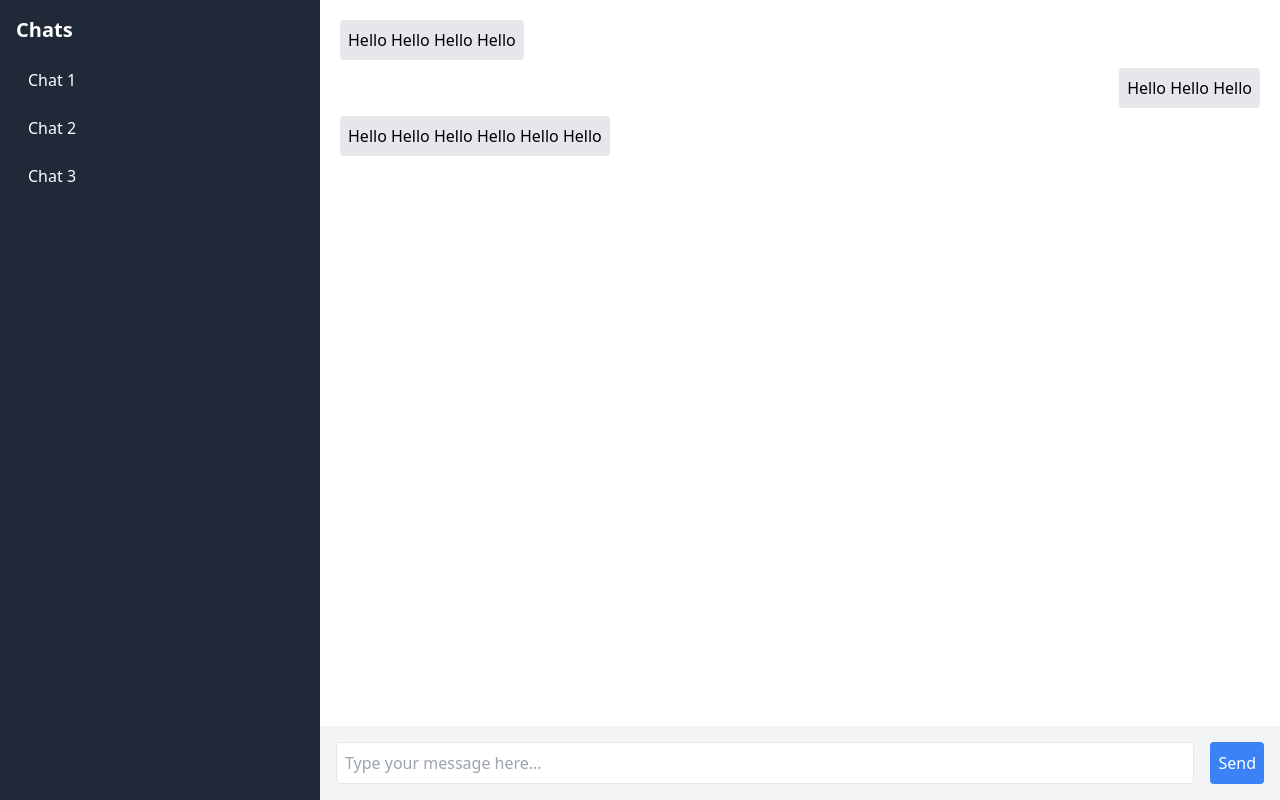
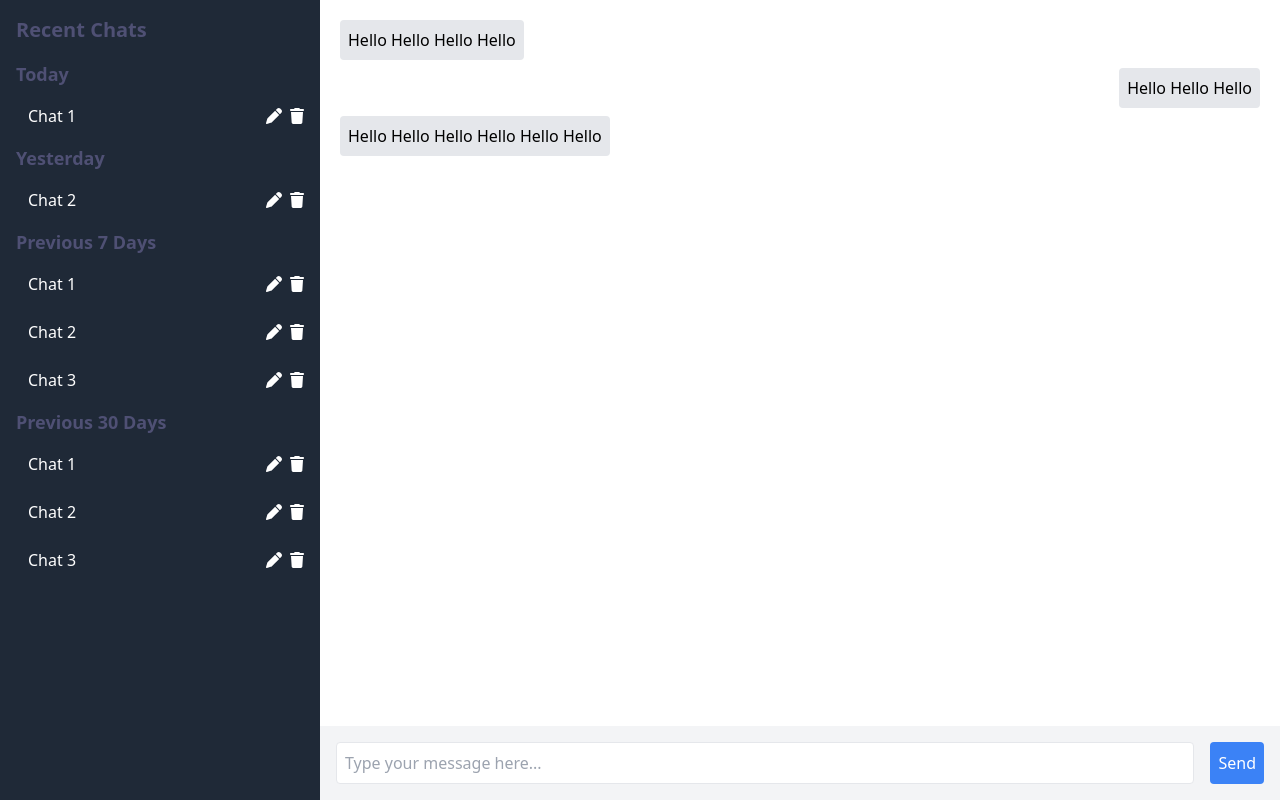
Before and after one commit to ltamJMS/chat-sample, a Vue app: page / in a window 1280 px wide. Built offline with nearby package versions, Linux system fonts and the light colour scheme.

Commit message:
break section for sidebar

```diff
--- a/package.json
+++ b/package.json
@@ -8,6 +8,9 @@
     "lint": "vue-cli-service lint"
   },
   "dependencies": {
+    "@fortawesome/fontawesome-svg-core": "^6.7.2",
+    "@fortawesome/free-solid-svg-icons": "^6.7.2",
+    "@fortawesome/vue-fontawesome": "^3.0.8",
     "autoprefixer": "^10.4.20",
     "core-js": "^3.8.3",
     "postcss": "^8.5.1",
--- /dev/null
+++ b/src/components/ChatSection.vue
@@ -0,0 +1,44 @@
+<!-- ChatSection.vue -->
+<template>
+  <div v-if="chats.length">
+    <h3 class="section-header text-lg font-semibold mb-2">{{ title }}</h3>
+    <ul>
+      <li
+        v-for="(chat, index) in chats"
+        :key="title + '-' + index"
+        class="mb-2 flex items-center"
+      >
+        <button class="flex-grow text-left py-2 px-3 rounded hover:bg-gray-700">
+          {{ chat.name }}
+        </button>
+        <span class="ml-2">
+          <font-awesome-icon
+            icon="pen"
+            class="cursor-pointer hover:text-gray-400"
+            @click="$emit('renameChat', index)"
+          />
+          <font-awesome-icon
+            icon="trash"
+            class="cursor-pointer hover:text-gray-400 ml-2"
+            @click="$emit('deleteChat', index)"
+          />
+        </span>
+      </li>
+    </ul>
+  </div>
+</template>
+
+<script>
+export default {
+  props: {
+    title: String,
+    chats: Array,
+  },
+};
+</script>
+
+<style scoped>
+.section-header {
+  color: #4f5074;
+}
+</style>
--- a/src/components/MessageInput.vue
+++ b/src/components/MessageInput.vue
@@ -24,6 +24,7 @@ export default {
     };
   },
   methods: {
+
     sendMessage() {
       if (this.newMessage.trim() !== "") {
         this.$emit("send-message", this.newMessage);
--- a/src/components/Sidebar.vue
+++ b/src/components/Sidebar.vue
@@ -1,23 +1,81 @@
 <!-- eslint-disable vue/multi-word-component-names -->
 <template>
   <div class="w-1/4 h-full bg-gray-800 text-white p-4">
-    <h2 class="text-xl font-bold mb-4">Chats</h2>
-    <ul>
-      <li v-for="(chat, index) in chats" :key="index" class="mb-2">
-        <button class="w-full text-left py-2 px-3 rounded hover:bg-gray-700">
-          {{ chat }}
-        </button>
-      </li>
-    </ul>
+    <h2 class="title text-xl font-bold mb-4">Recent Chats</h2>
+
+    <ChatSection
+      v-for="(chatList, period) in chatPeriods"
+      :key="period"
+      :title="period"
+      :chats="chatList"
+      @renameChat="renameChat"
+      @deleteChat="deleteChat"
+    />
   </div>
 </template>
 
 <script>
+import ChatSection from "./ChatSection.vue";
+
 export default {
+  components: {
+    ChatSection,
+  },
   data() {
     return {
-      chats: ["Chat 1", "Chat 2", "Chat 3"],
+      chats: [
+        { name: "Chat 1", timestamp: new Date() - 10000 },
+        { name: "Chat 2", timestamp: new Date() - 86400000 },
+        { name: "Chat 3", timestamp: new Date() - 172800000 },
+        // Add more chat objects with Unix timestamps as needed
+      ],
     };
+  },
+  computed: {
+    chatPeriods() {
+      return {
+        Today: this.chats.filter((chat) => this.isToday(chat.timestamp)),
+        Yesterday: this.chats.filter((chat) =>
+          this.isYesterday(chat.timestamp)
+        ),
+        "Previous 7 Days": this.chats.filter((chat) =>
+          this.isWithinLastDays(chat.timestamp, 7)
+        ),
+        "Previous 30 Days": this.chats.filter((chat) =>
+          this.isWithinLastDays(chat.timestamp, 30)
+        ),
+      };
+    },
+  },
+  methods: {
+    isToday(timestamp) {
+      const today = new Date();
+      const chatDate = new Date(timestamp);
+      return today.toDateString() === chatDate.toDateString();
+    },
+    isYesterday(timestamp) {
+      const yesterday = new Date(new Date().setDate(new Date().getDate() - 1));
+      const chatDate = new Date(timestamp);
+      return yesterday.toDateString() === chatDate.toDateString();
+    },
+    isWithinLastDays(timestamp, days) {
+      const pastDate = new Date(
+        new Date().setDate(new Date().getDate() - days)
+      );
+      return new Date(timestamp) > pastDate;
+    },
+    renameChat(chatIndex) {
+      console.log("Renaming chat with index:", chatIndex);
+    },
+    deleteChat(chatIndex) {
+      console.log("Deleting chat with index:", chatIndex);
+    },
   },
 };
 </script>
+
+<style scoped>
+.title {
+  color: #4f5074;
+}
+</style>
--- a/src/main.js
+++ b/src/main.js
@@ -2,4 +2,10 @@ import { createApp } from "vue";
 import App from "./App.vue";
 import "./assets/tailwind.css";
 
-createApp(App).mount("#app");
+import { library } from "@fortawesome/fontawesome-svg-core";
+import { FontAwesomeIcon } from "@fortawesome/vue-fontawesome";
+import { faPen, faTrash } from "@fortawesome/free-solid-svg-icons";
+
+library.add(faPen, faTrash);
+
+createApp(App).component("font-awesome-icon", FontAwesomeIcon).mount("#app");
```
Also changed, not shown: 2 other files (tests, documents, lock files or other folders).
